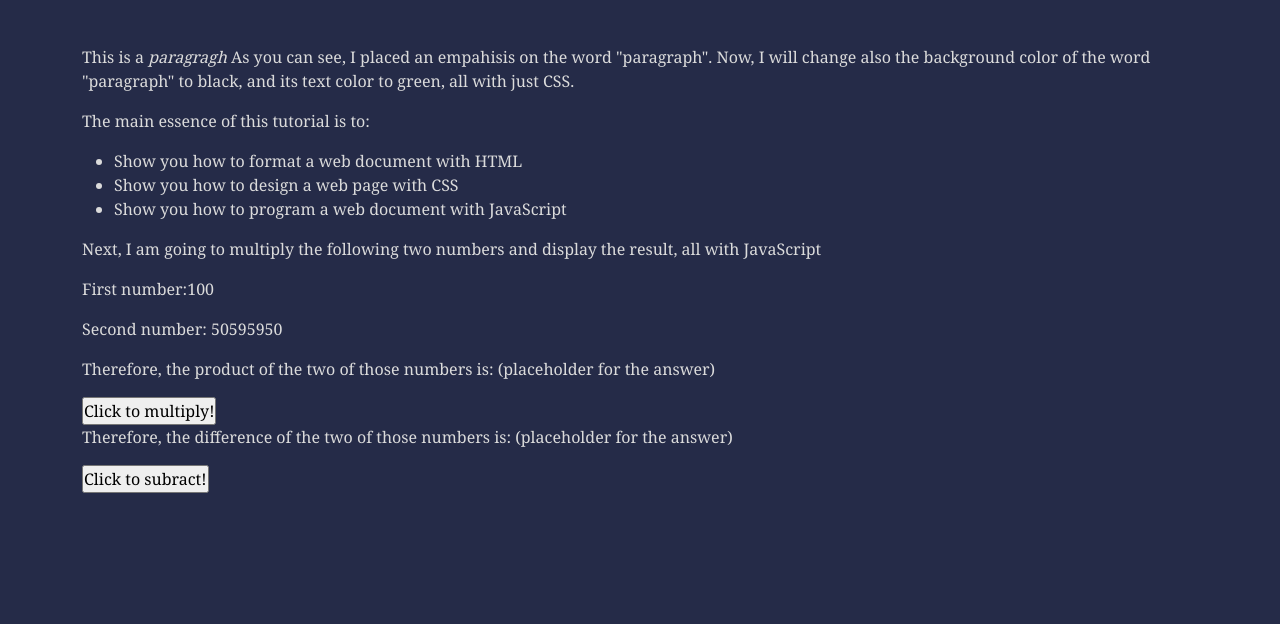
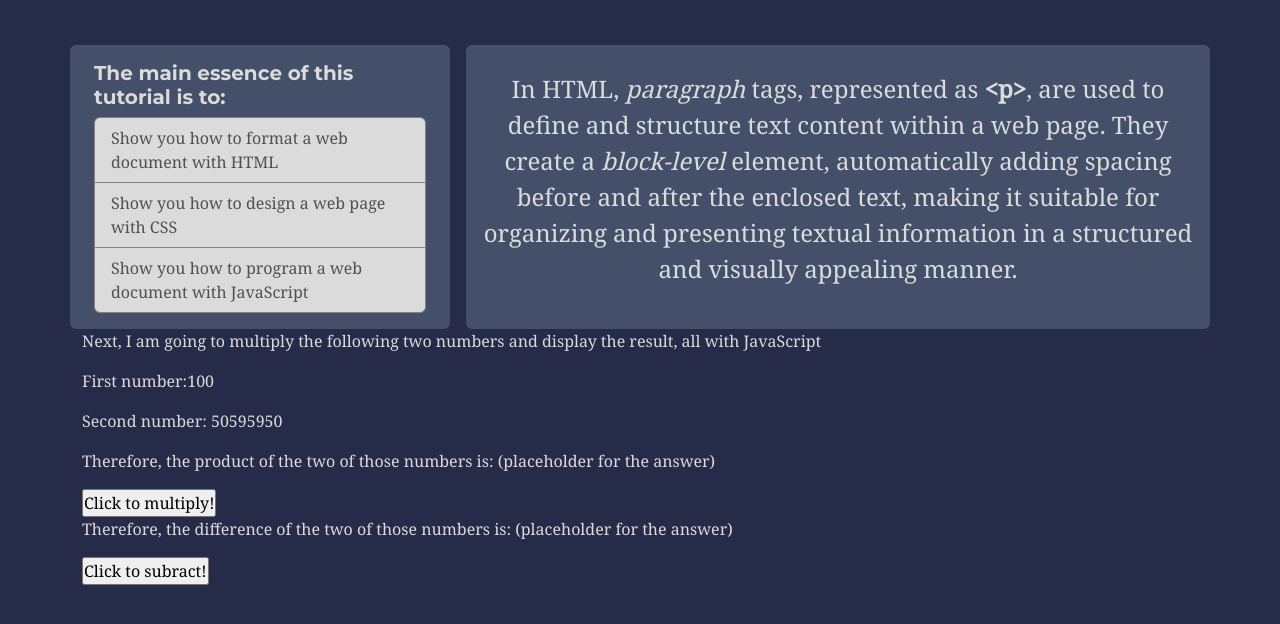
Before and after one commit to UJFord/IT183-webtech-projects, a plain HTML site: page exer1/index.html in a window 1280 px wide. Shown: the part 282-906 px from the top of the page. Before the commit the page ends 823 px from the top, so only its background shows below. Drawn offline with nearby package versions, Linux system fonts and the light colour scheme.

Commit message:
formatting list and paragraph

```diff
--- a/exer1/index.html
+++ b/exer1/index.html
@@ -83,18 +83,30 @@
 				</div>
 			</div>
 
-			<p>
-				This is a <em>paragragh</em> As you can see, I placed an
-				empahisis on the word "paragraph". Now, I will change also the
-				background color of the word "paragraph" to black, and its text
-				color to green, all with just CSS.
-			</p>
-			<p>The main essence of this tutorial is to:</p>
-			<ul>
-				<li>Show you how to format a web document with HTML</li>
-				<li>Show you how to design a web page with CSS</li>
-				<li>Show you how to program a web document with JavaScript</li>
-			</ul>
+			<div class="row column-gap-3">
+				<div id="list-showcase" class="col-4 container rounded px-4 py-3">
+					<h5 class="head-text">
+						The main essence of this tutorial is to:
+					</h5>
+					<ul class="list-group">
+						<li class="list-group-item">
+							Show you how to format a web document with HTML
+						</li>
+						<li class="list-group-item">
+							Show you how to design a web page with CSS
+						</li>
+						<li class="list-group-item">
+							Show you how to program a web document with
+							JavaScript
+						</li>
+					</ul>
+				</div>
+				<div id="par-showcase" class="col container rounded text-center fs-4 d-flex align-items-center">
+					<p>
+						In HTML, <em>paragraph</em> tags, represented as <strong>&lt;p&gt;</strong>, are used to define and structure text content within a web page. They create a <em>block-level</em> element, automatically adding spacing before and after the enclosed text, making it suitable for organizing and presenting textual information in a structured and visually appealing manner.
+					</p>
+				</div>
+			</div>
 
 			<p>
 				Next, I am going to multiply the following two numbers and
--- a/exer1/styles.css
+++ b/exer1/styles.css
@@ -46,3 +46,19 @@ body {
 .green {
 	background: #7cb9ab;
 }
+
+/* List */
+#list-showcase{
+	background: #445069;
+}
+.list-group-item{
+	background-color: #dbdbdb;
+	color: #524f4f;
+	border-color: rgb(133, 130, 130);
+}
+
+
+/* Paragraph */
+#par-showcase{
+	background: #445069;
+}
```
